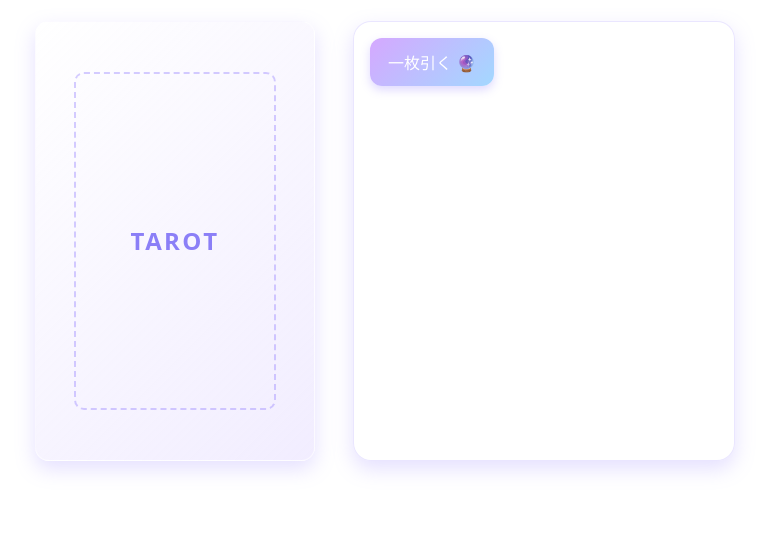
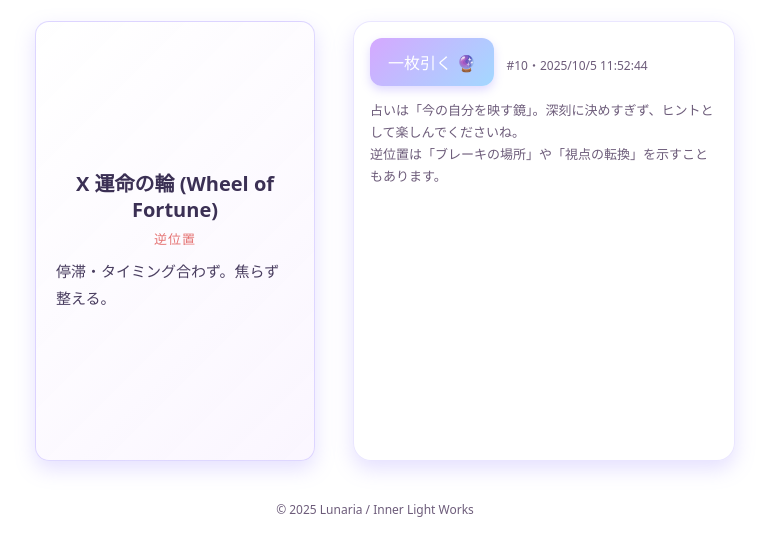
Before and after one commit to hirominoa/tarot-mini, a plain HTML site: page index.html in a window 1280 px wide. Both pictures are taken after a click on the button "一枚引く 🔮". Shown: the part 156-712 px from the top of the page, without its empty margins (265-1034 px from the left). Drawn offline with Linux system fonts and the light colour scheme.

Commit message:
Update index.html

```diff
--- a/index.html
+++ b/index.html
@@ -241,3 +241,76 @@
         <div class="actions">
           <button id="drawBtn" type="button" aria-controls="cardTitle meaning orientation">一枚引く 🔮</button>
           <span id="resultMeta" class="meta" aria-live="polite"></span>
+        </div>
+        <p class="note">
+          占いは「今の自分を映す鏡」。深刻に決めすぎず、ヒントとして楽しんでくださいね。<br>
+          逆位置は「ブレーキの場所」や「視点の転換」を示すこともあります。
+        </p>
+      </section>
+    </div>
+
+    <div class="footer">© 2025 Lunaria / Inner Light Works</div>
+  </div>
+
+<script>
+const DECK = [
+  { n:0, name:"0 愚者 (The Fool)", up:"自由・無邪気・新しい旅立ち。直感に従う。", rev:"衝動・無計画・現実逃避。足元を見直す。" },
+  { n:1, name:"I 魔術師 (The Magician)", up:"スタート・創造・コミュ力。道具は揃っている。", rev:"未熟・準備不足・器用貧乏。まず1つに集中。" },
+  { n:2, name:"II 女教皇 (The High Priestess)", up:"静けさ・知性・洞察。情報をよく読む。", rev:"感情過多・秘密・不安定。クールダウンを。" },
+  { n:3, name:"III 女帝 (The Empress)", up:"豊かさ・愛・育成。受け取る力。", rev:"甘やかし・過多・停滞。境界線を整える。" },
+  { n:4, name:"IV 皇帝 (The Emperor)", up:"安定・責任・リーダーシップ。決める時。", rev:"独裁・頑固・過管理。信頼して委ねる。" },
+  { n:5, name:"V 法王 (The Hierophant)", up:"伝統・学び・信頼。良き師との縁。", rev:"形式主義・固定観念。自分のやり方を試す。" },
+  { n:6, name:"VI 恋人 (The Lovers)", up:"選択・相思・価値観の一致。心のYESを。", rev:"優柔不断・迷い・三者。原点の選択基準へ。" },
+  { n:7, name:"VII 戦車 (The Chariot)", up:"前進・勝利・勢い。迷う前に動く。", rev:"空回り・焦り・分裂。方向合わせを先に。" },
+  { n:8, name:"VIII 力 (Strength)", up:"内なる強さ・慈愛・習慣化。静かな継続。", rev:"我慢のし過ぎ・自己否定。優しく整える。" },
+  { n:9, name:"IX 隠者 (The Hermit)", up:"探求・省察・一人時間。灯りは内側に。", rev:"孤立・閉塞・答えが遠い。人に訊く勇気を。" },
+  { n:10, name:"X 運命の輪 (Wheel of Fortune)", up:"転機・チャンス・流れに乗る。", rev:"停滞・タイミング合わず。焦らず整える。" },
+  { n:11, name:"XI 正義 (Justice)", up:"バランス・契約・公平。事実と向き合う。", rev:"不均衡・迷い・曖昧。基準を明確に。" },
+  { n:12, name:"XII 吊るされた男 (Hanged Man)", up:"献身・俯瞰・視点変更。待つ価値あり。", rev:"自己犠牲過多・停滞。手放す選択を。" },
+  { n:13, name:"XIII 死神 (Death)", up:"区切り・終わりと始まり。刷新の好機。", rev:"変化拒否・惰性。小さく終わらせて空ける。" },
+  { n:14, name:"XIV 節制 (Temperance)", up:"調和・節度・試行錯誤。ブレンドが鍵。", rev:"極端・過不足。ペース配分の再設計。" },
+  { n:15, name:"XV 悪魔 (The Devil)", up:"依存・魅了・快楽。仕組みの見直しを。", rev:"解放の兆し・執着ゆるむ。距離を置く。" },
+  { n:16, name:"XVI 塔 (The Tower)", up:"崩壊・雷・目覚め。偽りが落ちる。", rev:"被害最小・ヒビの修繕。学びを糧に。" },
+  { n:17, name:"XVII 星 (The Star)", up:"希望・インスピ・癒し。遠くの灯り。", rev:"期待過多・散漫。目標を具体化。" },
+  { n:18, name:"XVIII 月 (The Moon)", up:"直感・無意識・夢。夜明け前の揺らぎ。", rev:"疑心暗鬼・誤解。情報を明確に。" },
+  { n:19, name:"XIX 太陽 (The Sun)", up:"成功・活力・喜び。子どものように。", rev:"空回り・過信。基本に立ち返る。" },
+  { n:20, name:"XX 審判 (Judgement)", up:"再生・呼び覚まし・復活。届け、声。", rev:"遅延・未完了。未返信に返事を。" },
+  { n:21, name:"XXI 世界 (The World)", up:"成就・完成・統合。次の章へ。", rev:"未完・あと一歩。締めの一手を。" }
+];
+
+const cardEl = document.querySelector('.card');
+const titleEl = document.getElementById('cardTitle');
+const orientEl = document.getElementById('orientation');
+const meaningEl = document.getElementById('meaning');
+const metaEl = document.getElementById('resultMeta');
+const btn = document.getElementById('drawBtn');
+
+function drawOne(){
+  cardEl.classList.remove('flip');
+  void cardEl.offsetWidth;
+
+  const idx = Math.floor(Math.random() * DECK.length);
+  const reversed = Math.random() < 0.5;
+  const card = DECK[idx];
+
+  setTimeout(() => {
+    titleEl.textContent = card.name;
+    orientEl.textContent = reversed ? "逆位置" : "正位置";
+    orientEl.style.color = reversed ? "var(--bad)" : "var(--good)";
+    meaningEl.textContent = reversed ? card.rev : card.up;
+    metaEl.textContent = `#${card.n}・${new Date().toLocaleString('ja-JP')}`;
+    cardEl.classList.add('flip');
+  }, 80);
+}
+
+btn.addEventListener('click', drawOne);
+btn.addEventListener('keydown', (e) => {
+  if (e.key === 'Enter' || e.key === ' ') {
+    e.preventDefault();
+    drawOne();
+  }
+});
+</script>
+
+</body>
+</html>
```
